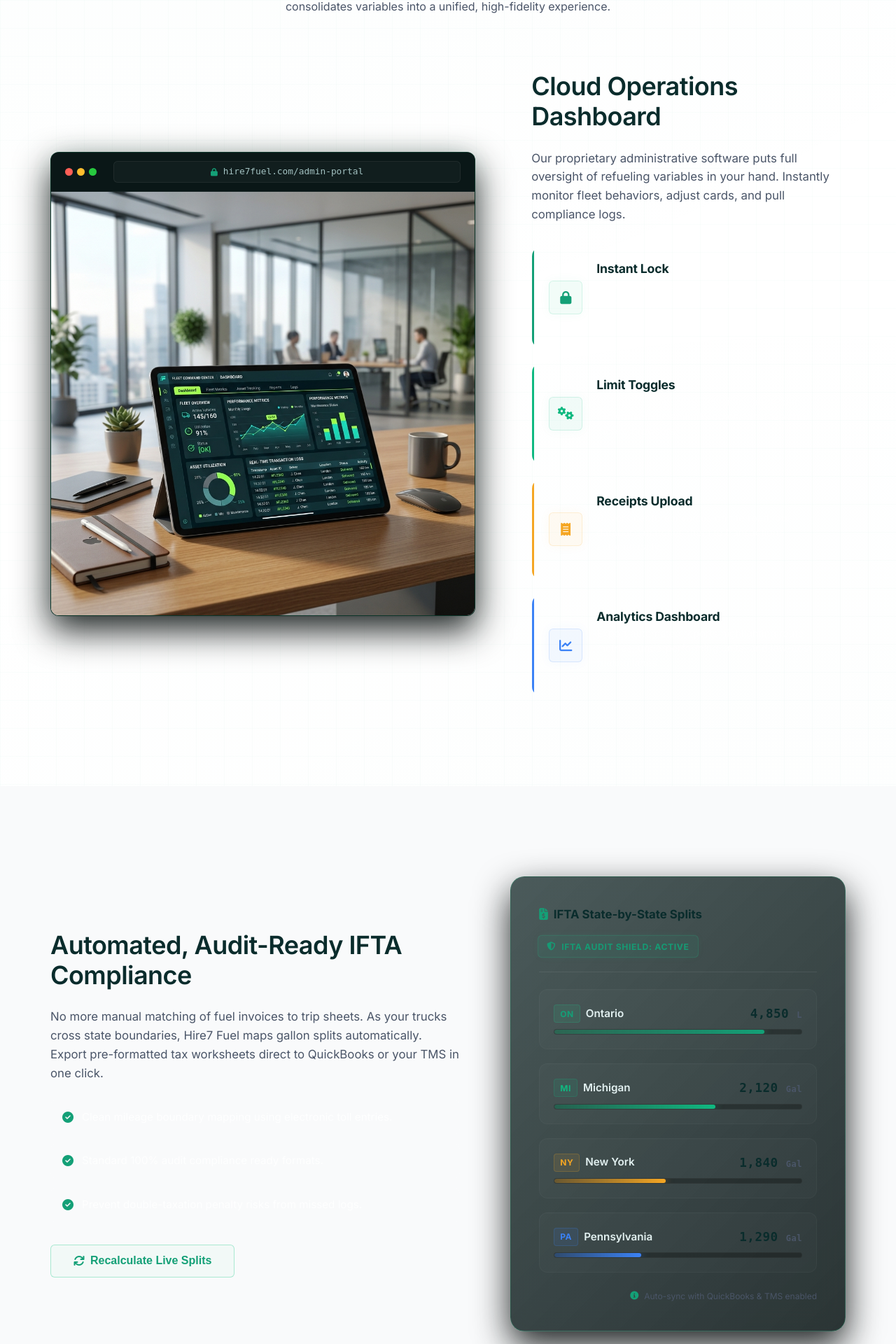
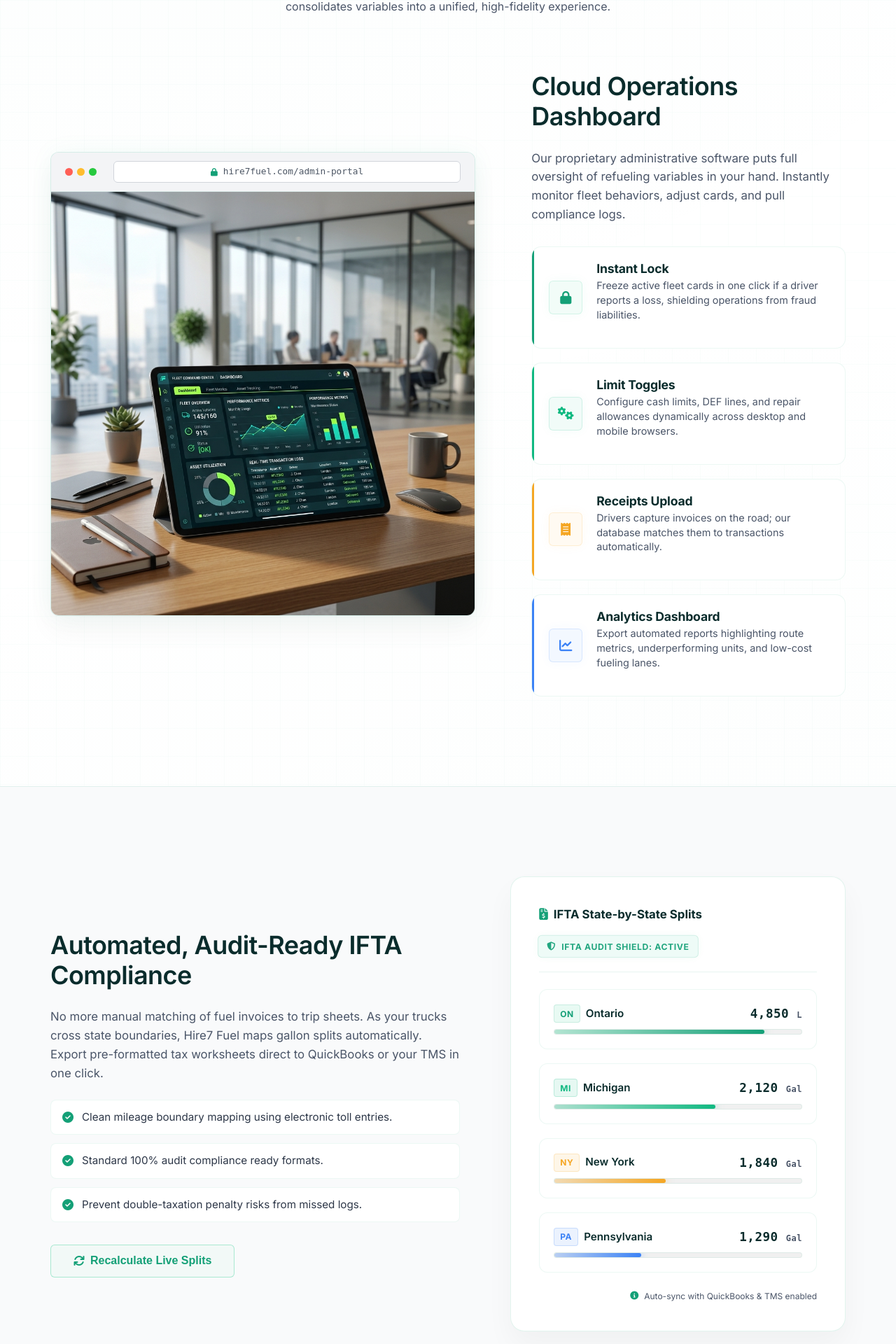
Before and after one commit to IO-Builds-Internal/hire7fuel_v1, a Node server app: page /fuelcard in a window 1280 px wide. Shown: the part 2880-4800 px from the top of the page at 70% size. Run offline with Node 20, Linux system fonts and the light colour scheme; data comes from the database, SQL or seed files in the repository; some libraries are stand-ins or nearby versions.

Commit message:
design: improve contrast and legibility across simulator panels and pricing matrix

```diff
--- a/public/css/base.css
+++ b/public/css/base.css
@@ -26,16 +26,16 @@
   --color-success: #10B981;         /* Pass success logs */
 
   /* Glow Shadows & Layering */
-  --shadow-sm: 0 2px 4px rgba(0, 0, 0, 0.2);
-  --shadow-md: 0 4px 10px rgba(0, 0, 0, 0.4);
-  --shadow-lg: 0 10px 25px rgba(0, 0, 0, 0.6);
-  --shadow-premium: 0 20px 50px rgba(4, 9, 9, 0.9);
-  --shadow-neon-accent: 0 0 15px rgba(20, 160, 119, 0.25);
-  --shadow-neon-highlight: 0 0 15px rgba(245, 166, 35, 0.25);
+  --shadow-sm: 0 2px 8px rgba(0, 0, 0, 0.04);
+  --shadow-md: 0 4px 16px rgba(0, 0, 0, 0.06);
+  --shadow-lg: 0 10px 30px rgba(0, 0, 0, 0.08);
+  --shadow-premium: 0 20px 40px rgba(0, 0, 0, 0.04);
+  --shadow-neon-accent: 0 0 15px rgba(20, 160, 119, 0.15);
+  --shadow-neon-highlight: 0 0 15px rgba(245, 166, 35, 0.15);
 
   /* Borders & Radius */
-  --border-glass: 1px solid rgba(255, 255, 255, 0.08);
-  --border-glass-glow: 1px solid rgba(20, 160, 119, 0.2);
+  --border-glass: 1px solid rgba(0, 0, 0, 0.06);
+  --border-glass-glow: 1px solid rgba(20, 160, 119, 0.15);
   --radius-sm: 6px;
   --radius-md: 12px;
   --radius-lg: 20px;
@@ -189,8 +189,8 @@ img {
 /* Redefine section-light-teal as alternating sleek dark panels */
 .section-light-teal {
   background-color: var(--color-bg-darker);
-  border-top: 1px solid rgba(255, 255, 255, 0.05);
-  border-bottom: 1px solid rgba(255, 255, 255, 0.05);
+  border-top: 1px solid rgba(20, 160, 119, 0.08);
+  border-bottom: 1px solid rgba(20, 160, 119, 0.08);
 }
 
 /* 7. Responsive Adjustments */
--- a/views/fuelcard.ejs
+++ b/views/fuelcard.ejs
@@ -331,16 +339,16 @@
 
     /* 3. Browser Mockup Frame styling */
     .browser-mockup {
-      border: 1px solid rgba(34, 201, 138, 0.2);
+      border: 1px solid rgba(20, 160, 119, 0.15);
       border-radius: var(--radius-md);
       overflow: hidden;
       box-shadow: var(--shadow-premium), 0 0 35px rgba(34, 201, 138, 0.05);
-      background-color: #060f0f;
+      background-color: #f9fafb;
     }
 
     .browser-header {
-      background-color: #0a1717;
-      border-bottom: 1px solid rgba(255,255,255,0.05);
+      background-color: #f3f4f6;
+      border-bottom: 1px solid rgba(20, 160, 119, 0.1);
       padding: 0.75rem 1.25rem;
       display: flex;
       align-items: center;
@@ -363,13 +371,13 @@
     .browser-address {
       flex-grow: 1;
       max-width: 500px;
-      background-color: rgba(255,255,255,0.03);
-      border: 1px solid rgba(255,255,255,0.06);
+      background-color: #ffffff;
+      border: 1px solid #d1d5db;
       border-radius: var(--radius-sm);
       padding: 0.25rem 1rem;
       font-family: monospace;
       font-size: 0.8rem;
-      color: #a3c2c2;
+      color: #4b5563;
       text-align: center;
       display: flex;
       align-items: center;
@@ -401,8 +409,9 @@
     }
 
     .feature-glass-card {
-      background: rgba(255, 255, 255, 0.015);
-      border: 1px solid rgba(255, 255, 255, 0.03);
+      background: #ffffff;
+      border: 1px solid rgba(20, 160, 119, 0.08);
+      box-shadow: 0 4px 15px rgba(0,0,0,0.01);
       border-radius: 14px;
       padding: 1.25rem 1.5rem;
       display: flex;
@@ -502,7 +511,7 @@
     }
     .feature-card-content p {
       font-size: 0.9rem;
-      color: rgba(255, 255, 255, 0.7);
+      color: var(--color-muted);
       line-height: 1.45;
     }
 
@@ -542,7 +551,7 @@
       align-items: center;
       gap: 0.5rem;
       background: rgba(34, 201, 138, 0.08);
-      border: 1px solid rgba(34, 201, 138, 0.2);
+      border: 1px solid rgba(20, 160, 119, 0.15);
       color: var(--color-accent);
       padding: 0.35rem 0.75rem;
       border-radius: var(--radius-sm);
@@ -556,8 +565,8 @@
 
     /* Redesigned Floating State Cards */
     .ifta-state-card {
-      background: rgba(255, 255, 255, 0.015) !important;
-      border: 1px solid rgba(255, 255, 255, 0.03) !important;
+      background: #ffffff !important;
+      border: 1px solid rgba(20, 160, 119, 0.08) !important;
       border-radius: 12px !important;
       padding: 1.25rem !important;
       margin-bottom: 1.25rem;
@@ -582,7 +591,7 @@
       letter-spacing: 0.05em;
     }
 
-    .badge-on { background: rgba(34, 201, 138, 0.1); color: var(--color-accent); border: 1px solid rgba(34, 201, 138, 0.2); }
+    .badge-on { background: rgba(34, 201, 138, 0.1); color: var(--color-accent); border: 1px solid rgba(20, 160, 119, 0.15); }
     .badge-mi { background: rgba(16, 185, 129, 0.1); color: #10b981; border: 1px solid rgba(16, 185, 129, 0.2); }
     .badge-ny { background: rgba(245, 166, 35, 0.1); color: #f5a623; border: 1px solid rgba(245, 166, 35, 0.2); }
     .badge-pa { background: rgba(59, 130, 246, 0.1); color: #3b82f6; border: 1px solid rgba(59, 130, 246, 0.2); }
@@ -590,7 +599,7 @@
     /* Custom high-contrast layout header */
     .state-name-text {
       font-weight: 600;
-      color: #e2f0f0;
+      color: var(--color-white);
       font-size: 0.95rem;
       margin-left: 0.5rem;
     }
@@ -598,9 +607,9 @@
     /* Deep track channels for progress elements */
     .state-bar-track {
       height: 8px !important;
-      background: rgba(0, 0, 0, 0.3) !important;
+      background: rgba(0, 0, 0, 0.06) !important;
       border-radius: 10px !important;
-      border: 1px solid rgba(255, 255, 255, 0.03) !important;
+      border: 1px solid rgba(20, 160, 119, 0.08) !important;
       overflow: hidden;
       margin-top: 0.5rem;
     }
@@ -636,12 +645,12 @@
       display: flex;
       align-items: center;
       gap: 0.75rem;
-      background: rgba(255, 255, 255, 0.015);
-      border: 1px solid rgba(255, 255, 255, 0.03);
+      background: #ffffff;
+      border: 1px solid rgba(20, 160, 119, 0.08);
       padding: 0.75rem 1rem;
       border-radius: 8px;
       font-size: 0.95rem;
-      color: rgba(255, 255, 255, 0.85);
+      color: var(--color-text-off);
       transition: all 0.3s ease;
     }
     .bullet-pill-item:hover {
@@ -1131,7 +1140,7 @@
   </section>
 
   <!-- Interactive IFTA Tax splits visualizer -->
-  <section class="section section-light-teal" id="interactive-ifta-compliance" style="border-top: 1px solid rgba(255, 255, 255, 0.05); border-bottom: 1px solid rgba(255, 255, 255, 0.05);">
+  <section class="section section-light-teal" id="interactive-ifta-compliance" style="border-top: 1px solid rgba(20, 160, 119, 0.1); border-bottom: 1px solid rgba(20, 160, 119, 0.1);">
     <div class="container">
       <div class="form-split-layout">
         <!-- Left Side: Copy Elements -->
@@ -1156,8 +1165,8 @@
         </div>
 
         <!-- Right Side: High-Fidelity Glassmorphic Splits Dashboard -->
-        <div class="glass-panel" style="background: linear-gradient(135deg, rgba(16, 37, 37, 0.75) 0%, rgba(6, 17, 17, 0.85) 100%); box-shadow: var(--shadow-premium); border-color: rgba(34, 201, 138, 0.22); width: 100%; border-radius: 20px;">
-          <div style="display: flex; justify-content: space-between; align-items: center; border-bottom: 1px solid rgba(255,255,255,0.08); padding-bottom: 1.25rem; margin-bottom: 1.5rem; gap: 1rem; flex-wrap: wrap;">
+        <div class="glass-panel" style="background: #ffffff; box-shadow: var(--shadow-premium); border-color: rgba(20, 160, 119, 0.12); width: 100%; border-radius: 20px;">
+          <div style="display: flex; justify-content: space-between; align-items: center; border-bottom: 1px solid rgba(20, 160, 119, 0.1); padding-bottom: 1.25rem; margin-bottom: 1.5rem; gap: 1rem; flex-wrap: wrap;">
             <span style="font-weight: 700; color: var(--color-white); font-size: 1.05rem; display: flex; align-items: center; gap: 0.5rem;">
               <i class="fas fa-file-invoice-dollar" style="color: var(--color-accent);"></i> IFTA State-by-State Splits
             </span>
```
Also changed, not shown: other parts of views/fuelcard.ejs (+25 -17 lines), public/css/components.css (+13 -16 lines), public/css/emulator.css (+16 -13 lines), views/app.ejs (+53 -51 lines), views/index.ejs (+9 -9 lines).
